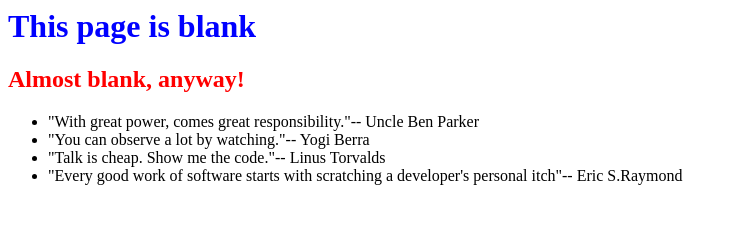
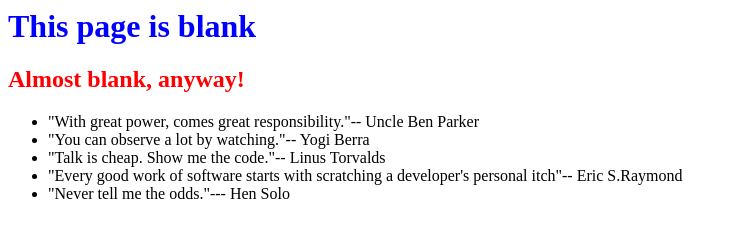
Before and after one commit to UPralat/0main_OpenSAP_repo, a plain HTML site: page index.html in a window 1280 px wide. Shown: the whole page, without its empty margins (0-738 px from the left). Drawn offline with Linux system fonts and the light colour scheme.

Commit message:
Han Solo quote

```diff
--- a/index.html
+++ b/index.html
@@ -12,6 +12,7 @@
 		<li>"You can observe a lot by watching."-- Yogi Berra</li>
 		<li>"Talk is cheap. Show me the code."-- Linus Torvalds</li>
 		<li>"Every good work of software starts with scratching a developer's personal itch"-- Eric S.Raymond</li>
+		<li>"Never tell me the odds."--- Hen Solo</li>
 	</ul>
 </body>
 </html>
```
